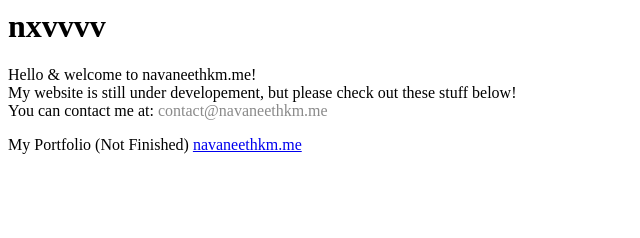
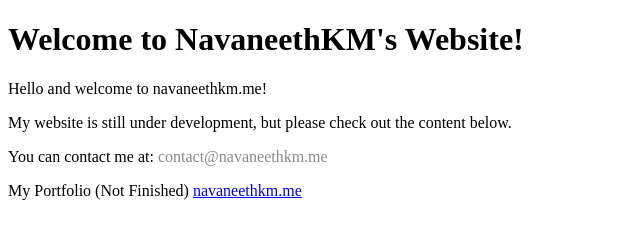
Before and after one commit to nxvvvv/website, a plain HTML site: page index.html in a window 1280 px wide. Shown: the whole page, without its empty margins (0-640 px from the left). Drawn offline with Linux system fonts and the light colour scheme; some icons are missing.

Commit message:
Update index.html

```diff
--- a/index.html
+++ b/index.html
@@ -1,9 +1,34 @@
-<h1>nxvvvv</h1>
-<p class="ptopleft">Hello & welcome to navaneethkm.me!<br />
-My website is still under developement, but please check out these stuff below!<br />
-   You can contact me at: <span style="color:#8A8A8A">contact@navaneethkm.me</span></p>
-<p class="ptopleft">My Portfolio (Not Finished) <a href="#">navaneethkm.me</a></p>
-<br />
-<div class="social">
-   <a href="https://github.com/nxvvvv" target="_blank"><i class="fa fa-github" aria-hidden="true"></i></a>
-</div>
+<!DOCTYPE html>
+<html lang="en">
+
+<head>
+    <meta charset="UTF-8">
+    <meta name="viewport" content="width=device-width, initial-scale=1.0">
+    <title>NavaneethKM - Under Development</title>
+    <link rel="stylesheet" href="styles.css">
+</head>
+
+<body>
+
+    <header>
+        <h1>Welcome to NavaneethKM's Website!</h1>
+    </header>
+
+    <main>
+        <section class="ptopleft">
+            <p>Hello and welcome to navaneethkm.me!</p>
+            <p>My website is still under development, but please check out the content below.</p>
+            <p>You can contact me at: <span style="color:#8A8A8A">contact@navaneethkm.me</span></p>
+        </section>
+
+        <section class="ptopleft">
+            <p>My Portfolio (Not Finished) <a href="#">navaneethkm.me</a></p>
+        </section>
+
+        <section class="social">
+            <a href="https://github.com/nxvvvv" target="_blank"><i class="fa fa-github" aria-hidden="true"></i></a>
+        </section>
+    </main>
+</body>
+
+</html>
```
